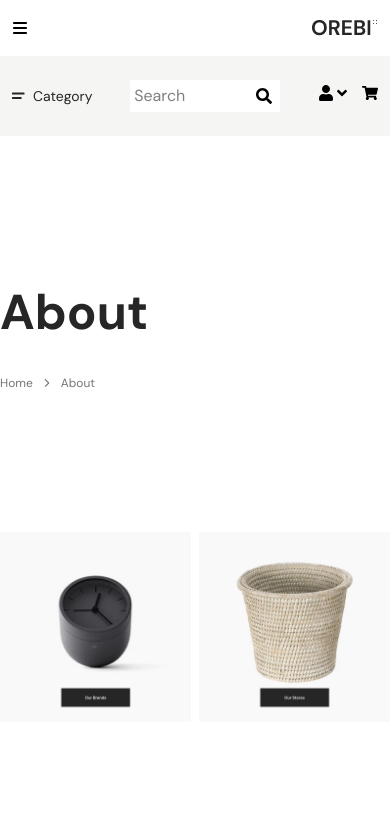
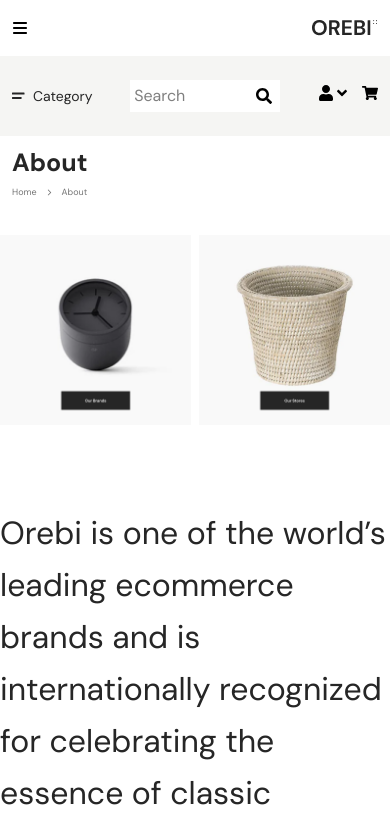
Before and after one commit to motasimdev/orebi-ecommerce-react, a React (Vite) app: page /about in a window 390 px wide. Shown: the top 830 px of the page. Built offline with nearby package versions, Linux system fonts and the light colour scheme.

Commit message:
about page responsive running

```diff
--- a/src/components/layouts/AboutIntro.jsx
+++ b/src/components/layouts/AboutIntro.jsx
@@ -5,26 +5,26 @@ import { IoIosArrowForward } from "react-icons/io";
 
 const AboutIntro = () => {
   return (
-    <div className="pt-[140px] pb-[90px]">
+    <div className="pl-3 lg:pl-0 pt-2 lg:pt-[50px] pb-2 lg:pb-[30px]">
       <Container>
         <Heading
           text={"About"}
           as={"h3"}
-          className={"text-[#262626] text-[49px] font-bold pb-6"}
+          className={"text-[#262626] text-[25px] lg:text-[49px] font-bold"}
         />
-        <div className="flex items-center">
+        <div className="flex items-center pt-1 lg:pt-5">
           <Heading
             text={"Home"}
             as={"p"}
-            className={"text-[#767676] text-[12px] font-normal"}
+            className={"text-[#767676] text-[9px] lg:text-[12px] font-normal"}
           />
           <IoIosArrowForward
-            className={"mx-2 text-[#767676] text-[12px] font-normal"}
+            className={"mx-2 text-[#767676] text-[9px] lg:text-[12px] font-normal"}
           />
           <Heading
             text={"About"}
             as={"p"}
-            className={"text-[#767676] text-[12px] font-normal"}
+            className={"text-[#767676] text-[9px] lg:text-[12px] font-normal"}
           />
         </div>
       </Container>
--- a/src/components/layouts/AboutProduct.jsx
+++ b/src/components/layouts/AboutProduct.jsx
@@ -11,7 +11,7 @@ import Heading from "../Heading";
 const AboutProduct = () => {
   return (
     <>
-      <div className="pt-[50px] pb-[65px]">
+      <div className="pt-7 lg:pt-[50px] pb-8 lg:pb-[65px]">
         <Container>
           <Flex className={"justify-between"}>
 
@@ -29,8 +29,8 @@ const AboutProduct = () => {
                 x: 0,
               }}
               viewport={{
-                once: false,
-                amount: 0.2,
+                once: true,
+                amount: 0.1,
               }}
               transition={{
                 duration: 1,
@@ -62,8 +62,8 @@ const AboutProduct = () => {
                 x: 0
               }}
               viewport={{
-                once: false,
-                amount: 0.2
+                once: true,
+                amount: 0.1
               }}
               transition={{
                 duration: 1
--- a/src/components/layouts/ShopTitle.jsx
+++ b/src/components/layouts/ShopTitle.jsx
@@ -6,7 +6,7 @@ import { IoIosArrowForward } from "react-icons/io";
 const ShopTitle = () => {
   return (
     <>
-      <div className="pt-2 lg:pt-[50px] pb-2 lg:pb-[30px] pl-3">
+      <div className="pt-2 lg:pt-[50px] pb-2 lg:pb-[30px] pl-3 lg:pl-0">
         <Container>
           <Heading
             text={"Products"}
```
